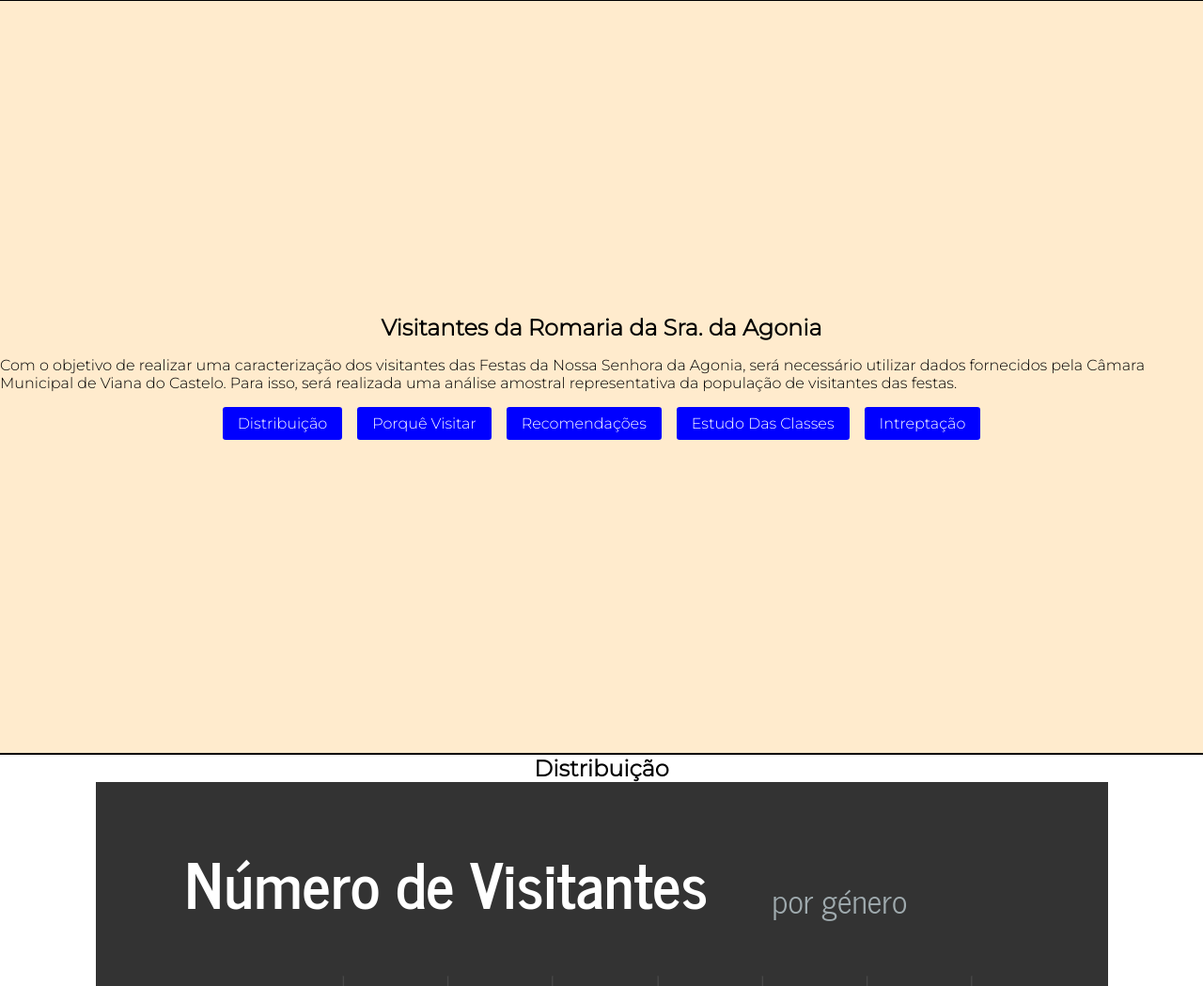
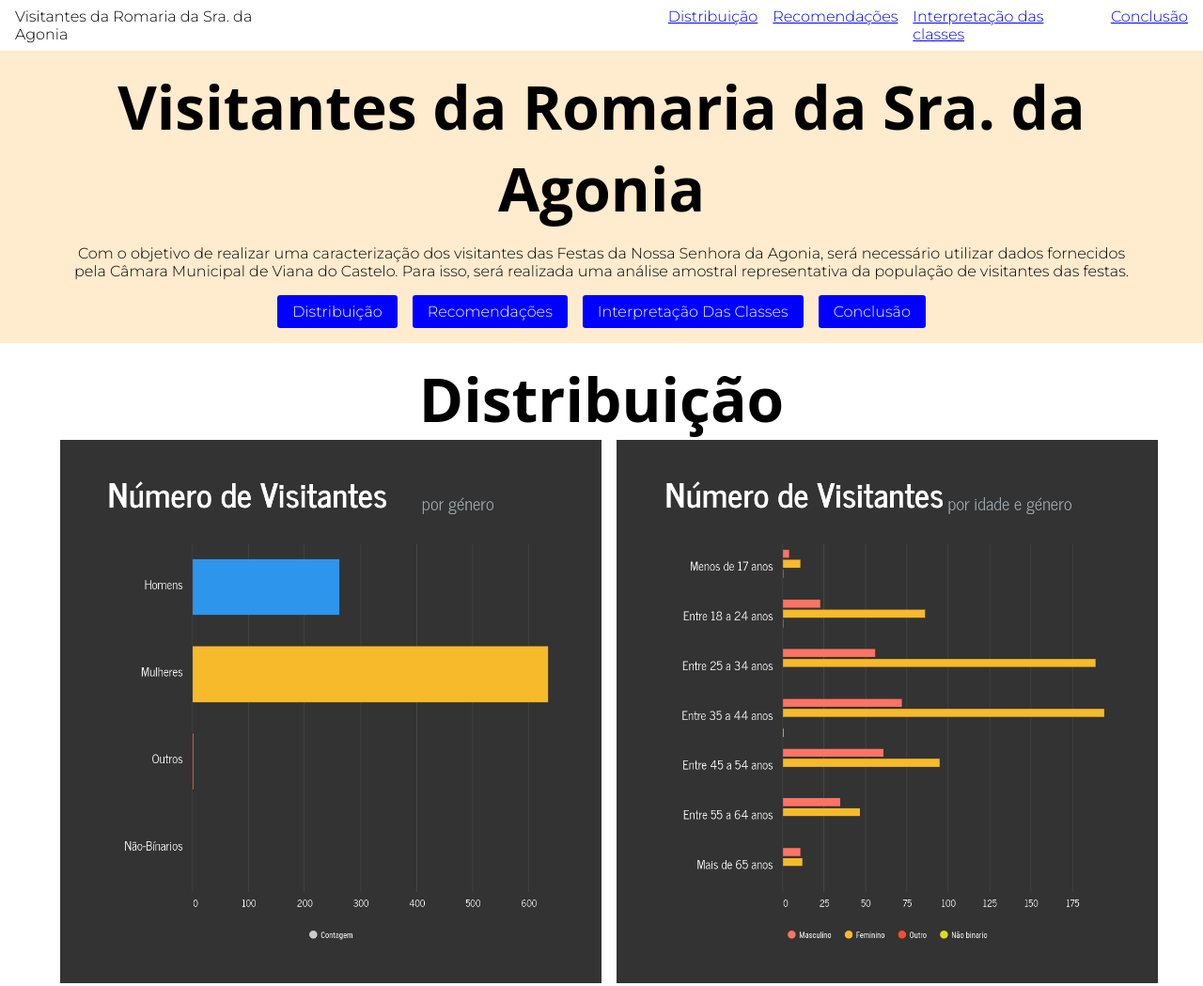
Before and after one commit to CunhaPedro25/romariaAgonia, a plain HTML site: page index.html in a window 1280 px wide. Shown: the top 1049 px of the page at 94% size. Drawn offline with Linux system fonts and the light colour scheme.

Commit message:
Final version

```diff
--- a/index.html
+++ b/index.html
@@ -14,6 +14,30 @@
   </head>
   <body>
 
+    <header style="display: flex;">
+      <div>
+        Visitantes da Romaria da Sra. da Agonia
+      </div>
+
+      <div style="display: flex; gap: 1rem;">
+        <a href="#1">
+          Distribuição
+        </a>
+
+        <a href="#3">
+          Recomendações
+        </a>
+
+        <a href="#4">
+          Interpretação das classes
+        </a>
+
+        <a href="#5">
+          Conclusão
+        </a>
+      </div>
+    </header>
+
     <section style="background-color: blanchedalmond;">
       <h1>Visitantes da Romaria da Sra. da Agonia</h1>
 
@@ -27,28 +51,27 @@
           Distribuição
         </a>
 
-        <a href="#2" class="button">
-          Porquê visitar
-        </a>
-
         <a href="#3" class="button">
           Recomendações
         </a>
 
         <a href="#4" class="button">
-          Estudo das classes
+          Interpretação das classes
         </a>
 
         <a href="#5" class="button">
-          Intreptação
+          Conclusão
         </a>
       </div>
     </section>
 
     <section id="1">
       <h1>Distribuição</h1>
-      <img src="numeroVisitantes.png"/>
-      <img src="numeroVisitantesIdadeGenero.png"
+      <div style="display:flex; gap:1rem;">
+        <img src="numeroVisitantes.png" style="width:50%"/>
+      <img src="numeroVisitantesIdadeGenero.png" style="width:50%"/>
+      </div>
+
       <p>Com base nas respostas dos visitantes obtivemos resultados para a quantidade de homens, mulheres, outros e não binário.</p>
       <p>Ao verificarmos o gráfico acima vemos que obtemos mais respostas dadas por mulheres que homens e os outros e não binário apenas têm uma pessoa.</p>
       <p>Mulheres: 634</p>
@@ -57,18 +80,13 @@
       <p>Não Binário: 1</p>
     </section>
 
-    <section id="2">
-      <h1></h1>
-
-      <p></p>
-      <p></p>
-    </section>
-
     <section id="3">
       <h1>Recomendações</h1>
       <p>Foram questionadas a 900 pessoas que frequêntam a Romaria da Senhora da Agonia se recomendariam ou não as atividades realizadas na festa. </p>
-      <img src="recomenda.png"/>
-      <img src="NaoRecomenda.png"/>
+      <div style="display:flex; gap:1rem;">
+        <img src="recomenda.png" style="width: 50%"/>
+        <img src="NaoRecomenda.png" style="width:50%"/>
+      </div>
       <p>Com base nos dados dos gráficos acima, podemos verificar que do total de gente a maioria responde recomenda.</p>
       <p>Analisamos que as mulheres e os homens recomendam mais do que todos os géneros. O género não binário não recomenda nenhuma atividade, enquanto que o género outro recomenda todas as atividades.
         Podemos concluir assim que existe mais recomendações do que não recomendações.
@@ -78,21 +96,21 @@
     <section id="4">
       <h1>Interpretação das classes</h1>
       <p>Com base nas qualificações dadas pelos frequêntadores da festa consiguimos obter resultados para cada categoria de atividades efetuadas no evento.</p>
-      <img src="categoriasImportantes.png"
+      <img src="categoriasImportantes.png" style="width:50%"/>
       <p>A tradição, atividades de entretenimento e conveniencias são as categorias com melhores qualificações. </p>
       <p>Comércio, Social, Hotelaria e publicidade e informação são categorias com qualificações abaixo da média.</p>
     </section>
 
     <section id="5">
       <h1>Conclusão</h1>
-      <p>Com base nos dados obtidos, a partir dos cálculos efetuados e a partir dos gráficos, realizamos que este evento chama mais a atenção do género feminino e homens entre os 35 e 44 anos.</p>
+      <p>Com base nos dados obtidos, a partir dos cálculos efetuados e dos gráficos apresentados, podemos concluir que a Romaria da Senhora da Agonia atrai principalmente o público feminino e homens entre 35 e 44 anos. Além disso, a maioria dos visitantes recomendam as atividades realizadas na festa, com destaque para as categorias de tradição, entretenimento e conveniências, enquanto as categorias de comércio, social, hotelaria e publicidade e informação apresentaram qualificações abaixo da média. Essas informações são importantes para auxiliar na tomada de decisões para futuras edições da festa, visando aprimorar a experiência dos visitantes e torná-la ainda mais atrativa e bem-sucedida.</p>
       <p> </p>
     </section>
 
 
     <footer>
       <div>
-        <img src="./logo.png" />
+        <img src="./ipvc-estg_logo_simple.png" style="width: 10%" />
       </div>
 
       <div>
--- a/style.css
+++ b/style.css
@@ -10,13 +10,32 @@ body{
   margin: 0;
   padding: 0;
 
-  max-width: 100vw;
+  width: 100vw;
 
   font-family: 'Montserrat', sans-serif;
 }
 
 h1{
   margin: 0;
+  font-size: 4rem;
+  font-weight: bold;
+
+  font-family: 'Open Sans', sans-serif;
+}
+
+header{
+  display: flex;
+
+  justify-content: space-between;
+
+  position: sticky;
+  top: 0;
+
+  background-color: white;
+
+  gap:24rem;
+
+  padding: 0.5rem 1rem;
 }
 
 section{
@@ -24,16 +43,20 @@ section{
   flex-direction: column;
   align-items: center;
   justify-content: center;
-  width: 100%;
-
-
-  /*POR ENQUANTO*/
-
-  border: 1px solid black;
+  padding: 1rem;
+  padding-left: 4rem;
+  padding-right: 4rem;
+  text-align: center;
 }
 
-section:first-child{
+.first{
   height: 100vh;
+
+  padding-top: 0;
+  padding-bottom: 0;
+
+  background-color: #333333;
+  color: white;
 }
 
 .button-inline{
@@ -66,7 +89,11 @@ section:first-child{
 
 footer{
   display: flex;
+
   justify-content: space-between;
+  align-items: center;
 
-  width: 100%;
+  background-color: white;
+
+  padding: 0.5rem 1rem;
 }
```
Also changed, not shown: ipvc-estg_logo_simple.png (added).
